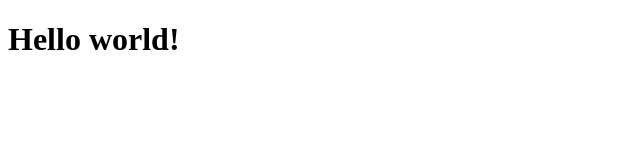
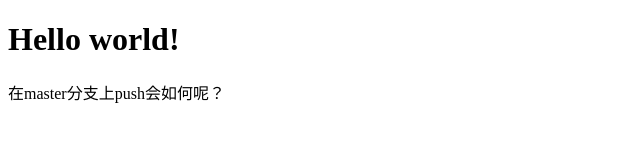
Before and after one commit to nancywang926/hello-world, a plain HTML site: page index.html in a window 1280 px wide. Shown: the whole page, without its empty margins (0-640 px from the left). Drawn offline with Linux system fonts and the light colour scheme.

Commit message:
master上提交会如何

```diff
--- a/index.html
+++ b/index.html
@@ -8,5 +8,6 @@
 </head>
 <body>
    <h1> Hello world!</h1>
+   <p>在master分支上push会如何呢？</p>
 </body>
 </html>
```
